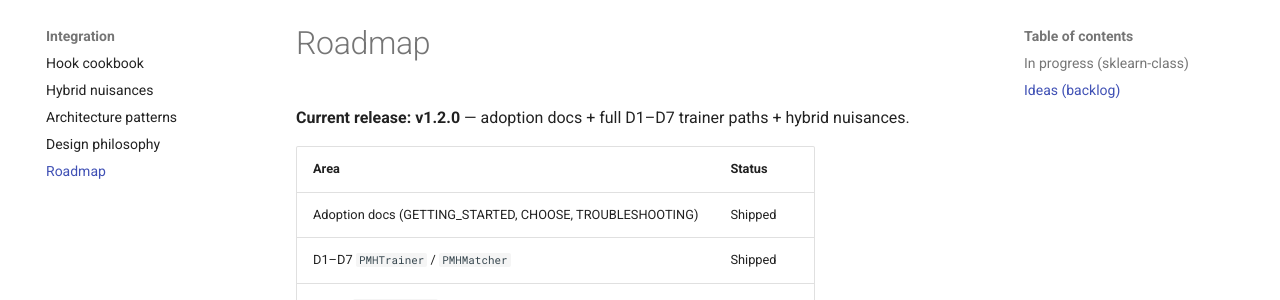
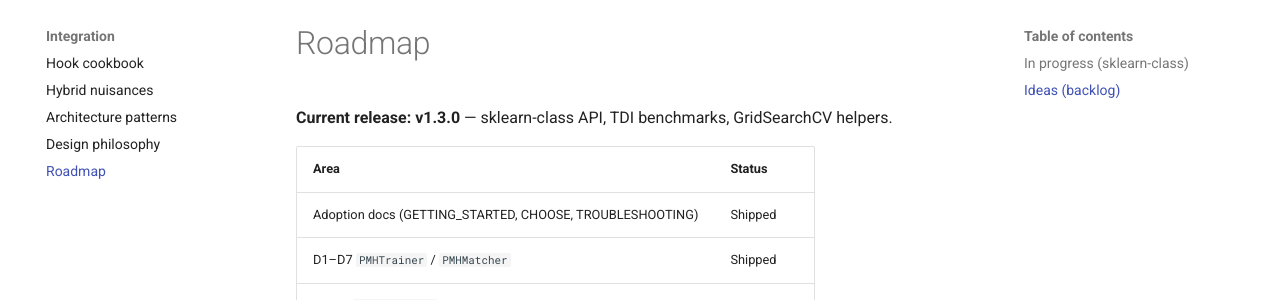
Before and after one commit to vishalstark512/matching-pmh, an MkDocs documentation site: the page built from docs/ROADMAP.md, in a window 1280 px wide and 1233 px high. Shown: the part 123-423 px from the top of the window. Built offline with MkDocs 1.6.1 and Material for MkDocs 9.7.7, drawn with Linux system fonts in a browser that asks for light colours; comment, search, counter and statistics services are not loaded.

Commit message:
chore: release 1.3.0
Co-authored-by: Cursor <cursoragent@cursor.com>

```diff
--- a/docs/ROADMAP.md
+++ b/docs/ROADMAP.md
@@ -1,6 +1,6 @@
 # Roadmap
 
-**Current release: v1.2.0** — adoption docs + full D1–D7 trainer paths + hybrid nuisances.
+**Current release: v1.3.0** — sklearn-class API, TDI benchmarks, GridSearchCV helpers.
 
 | Area | Status |
 |------|--------|
--- a/pyproject.toml
+++ b/pyproject.toml
@@ -4,7 +4,7 @@ build-backend = "hatchling.build"
 
 [project]
 name = "matching-pmh"
-version = "1.2.0"
+version = "1.3.0"
 description = "Matching Principle for ML: estimate deployment nuisance geometry (Sigma_task, D1-D7) and train any encoder with matched PMH on your representations"
 readme = "README.md"
 license = "MIT"
--- a/src/pmh/__init__.py
+++ b/src/pmh/__init__.py
@@ -108,7 +108,7 @@ __all__ = [
     "tune_result_from_grid_search",
 ]
 
-__version__ = "1.2.0"
+__version__ = "1.3.0"
 
 
 def __getattr__(name: str):
```
Also changed, not shown: CHANGELOG.md (+19 -0 lines), 1 other file.
